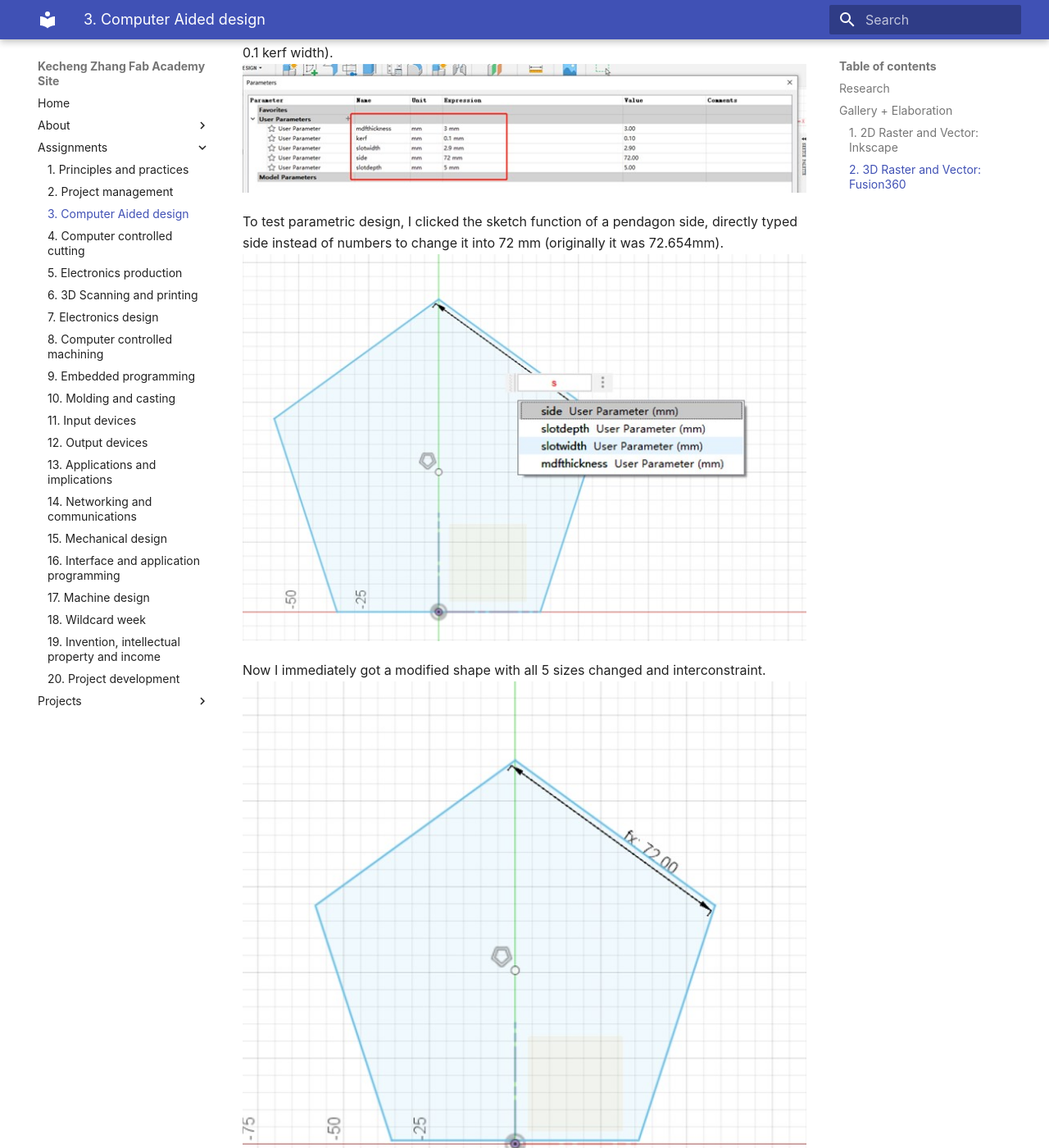
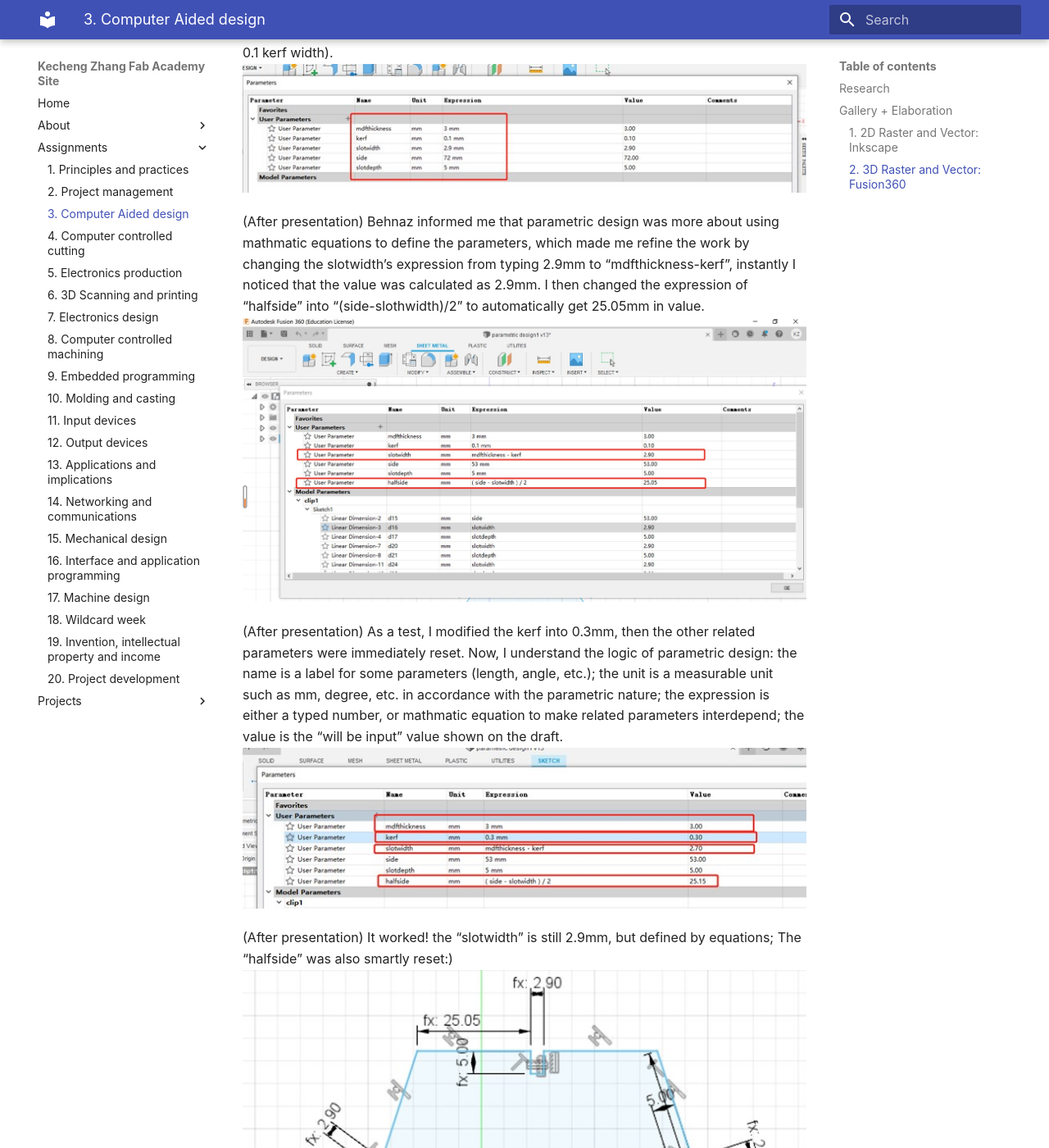
Before and after one commit to kecheeng/example-repository, an MkDocs documentation site: the page built from _docs/assignments/week03.md, in a window 1280 px wide and 1400 px high, scrolled down 8931 px. Shown: the whole window at 82% size. Built offline with MkDocs 1.6.1 and Material for MkDocs 9.7.7, drawn with Linux system fonts in a browser that asks for light colours; some of the changed text lies outside the part shown.

Commit message:
Deploying website

```diff
--- a/_docs/assignments/week03.md
+++ b/_docs/assignments/week03.md
@@ -50,7 +50,17 @@ Now comes to the parametric design, which Neil, Yrjo, Behnaz as well as numerous
 For example, for the pendagon, I named each side as "side". Because in the coming assignment I needed to test laser cutting, I also named a kerf (measured as 0.1mm), the material thickness in 3mm (MDF board), a slot width to be 2.9 mm (=MDF thickness 3mm - 0.1 kerf width).
 ![](../images/fp2.jpg)
 
-To test parametric design, I clicked the sketch function of a pendagon side, directly typed side instead of numbers to change it into 72 mm (originally it was 72.654mm).
+(After presentation) Behnaz informed me that parametric design was more about using mathmatic equations to define the parameters, which made me refine the work by changing the slotwidth's expression from typing 2.9mm to "mdfthickness-kerf", instantly I noticed that the value was calculated as 2.9mm. I then changed the expression of "halfside" into "(side-slothwidth)/2" to automatically get 25.05mm in value.
+![](../images/fp16.jpg)
+
+(After presentation) As a test, I modified the kerf into 0.3mm, then the other related parameters were immediately reset.
+Now, I understand the logic of parametric design: the name is a label for some parameters (length, angle, etc.); the unit is a measurable unit such as mm, degree, etc. in accordance with the parametric nature; the expression is either a typed number, or mathmatic equation to make related parameters interdepend; the value is the "will be input" value shown on the draft.
+![](../images/fp17.jpg)
+
+(After presentation) It worked! the "slotwidth" is still 2.9mm, but defined by equations; The "halfside" was also smartly reset:)
+![](../images/fp18.jpg)
+
+To test the convnience of parametric design, I clicked the sketch function of a pendagon side, directly typed the label "side" instead of a number to change it into 72 mm (originally it was 72.654mm).
 ![](../images/fp3.jpg)
 
 Now I immediately got a modified shape with all 5 sizes changed and interconstraint.
```
Also changed, not shown: _docs/images/fp16.jpg (added), _docs/images/fp17.jpg (added), _docs/images/fp18.jpg (added), 1 other file.
